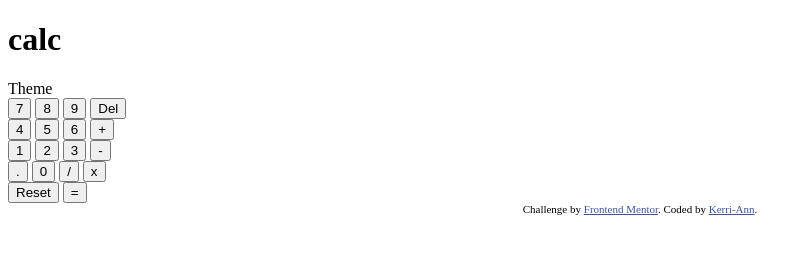
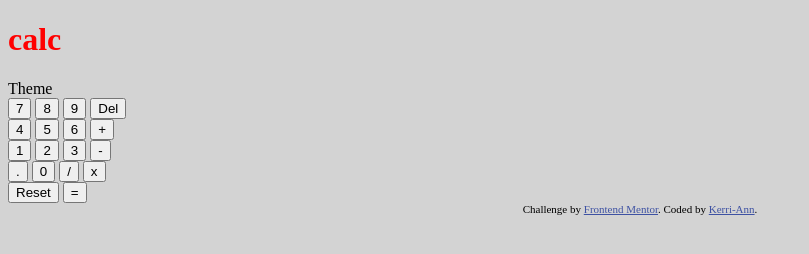
Before and after one commit to Kerri-AnnBates/Calculator, a website: page index.html in a window 1280 px wide. Shown: the whole page, without its empty margins (0-809 px from the left). Drawn offline with Linux system fonts and the light colour scheme.

Commit message:
setting up sass

```diff
--- a/index.html
+++ b/index.html
@@ -6,6 +6,7 @@
   <meta name="viewport" content="width=device-width, initial-scale=1.0"> <!-- displays site properly based on user's device -->
 
   <link rel="icon" type="image/png" sizes="32x32" href="./images/favicon-32x32.png">
+  <link rel="stylesheet" href="/public/css/index.css">
 
   <title>Frontend Mentor | Calculator app</title>
 
--- /dev/null
+++ b/styles/scss/_main.scss
@@ -0,0 +1,7 @@
+body {
+    background-color: lightgray;
+}
+
+h1 {
+    color: red;
+}
--- /dev/null
+++ b/styles/scss/index.scss
@@ -0,0 +1 @@
+@import 'main';
```
Also changed, not shown: package.json (added, +22 -0 lines), public/css/index.css (added), 2 other files.
